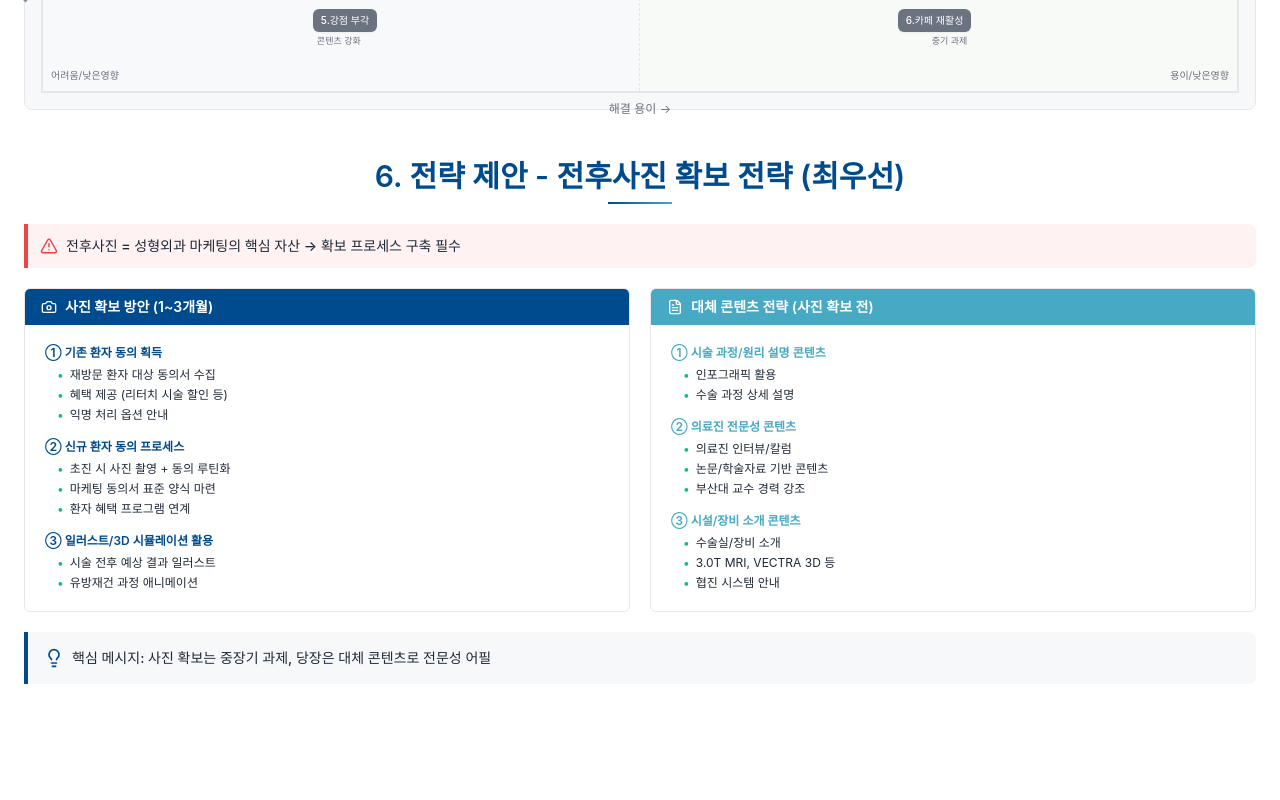
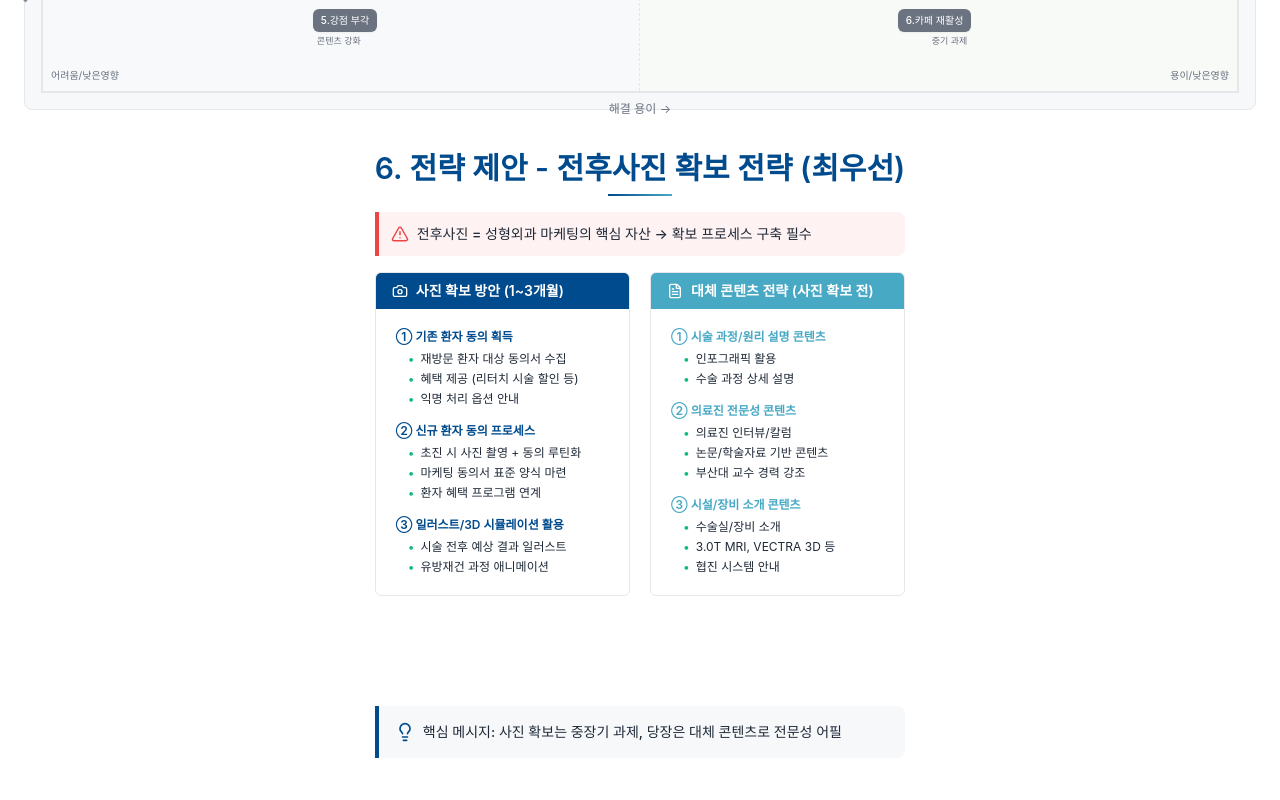
Before and after one commit to kevinkim1975/amp, a Next.js app: page / in a window 1280 px wide. Shown: the part 10100-10900 px from the top of the page. Built offline with nearby package versions, Linux system fonts and the light colour scheme.

Commit message:
"fix-Section14-flexbox-distribution"

```diff
--- a/src/components/sections/Section14PhotoStrategy.tsx
+++ b/src/components/sections/Section14PhotoStrategy.tsx
@@ -2,10 +2,11 @@
  * Section14PhotoStrategy - 전략 제안: 전후사진 확보 전략
  * Design Guide (docs/design-guide.md) 기반
  *
- * 수정: 2026-01-13 - v0.dev MCP 기반 컴팩트 레이아웃
- * - 하단 겹침 해결: py-12 → py-5, mb-8 → mb-4
- * - 카드 내부 간격 축소: space-y-6 → space-y-3
- * - 한 페이지에 모든 콘텐츠 표시 (스크롤 없음)
+ * 수정: 2026-01-13 - Flexbox 분배로 하단 여백 최적화
+ * - section: flex flex-col 추가
+ * - container: flex flex-col flex-1
+ * - grid wrapper: flex-1 (여분 공간 흡수)
+ * - bottom callout: mt-auto (하단 고정)
  *
  * 데이터 소스: data/seoil-medical.yaml (page 14)
  */
@@ -14,16 +15,16 @@ import { AlertTriangle, Lightbulb, Camera, FileText } from "lucide-react"
 
 export function Section14PhotoStrategy() {
   return (
-    <section className="min-h-[calc(100vh-144px)] bg-white">
-      <div className="max-w-7xl mx-auto px-6 py-8">
+    <section className="min-h-[calc(100vh-144px)] flex flex-col bg-white">
+      <div className="max-w-7xl mx-auto px-6 py-6 flex flex-col flex-1">
         {/* Section Header */}
-        <div className="text-center mb-5">
+        <div className="text-center mb-4">
           <h2 className="text-3xl font-semibold text-[#004B8D] mb-2">6. 전략 제안 - 전후사진 확보 전략 (최우선)</h2>
           <div className="mx-auto w-16 h-0.5 bg-gradient-to-r from-[#004B8D] to-[#48A9C5]" />
         </div>
 
         {/* Warning Callout */}
-        <div className="mb-5 p-3 bg-[#FEF2F2] border-l-4 border-[#EF4444] rounded-r-lg">
+        <div className="mb-4 p-3 bg-[#FEF2F2] border-l-4 border-[#EF4444] rounded-r-lg">
           <div className="flex items-center gap-2">
             <AlertTriangle className="text-[#EF4444] flex-shrink-0" size={18} />
             <p className="text-sm text-[#1F2937] font-medium">
@@ -32,15 +33,16 @@ export function Section14PhotoStrategy() {
           </div>
         </div>
 
-        {/* Two Column Strategy */}
-        <div className="grid grid-cols-1 lg:grid-cols-2 gap-5 mb-5">
+        {/* Two Column Strategy - flex-1로 공간 흡수 */}
+        <div className="flex-1 mb-4">
+          <div className="grid grid-cols-1 lg:grid-cols-2 gap-5 h-full">
             {/* 사진 확보 방안 */}
-          <div className="bg-white border border-[#E5E7EB] rounded-md overflow-hidden">
+            <div className="flex flex-col bg-white border border-[#E5E7EB] rounded-md overflow-hidden">
               <div className="bg-[#004B8D] px-4 py-2 flex items-center gap-2">
                 <Camera className="text-white" size={16} />
                 <h3 className="text-sm font-semibold text-white">사진 확보 방안 (1~3개월)</h3>
               </div>
-            <div className="p-5 space-y-4">
+              <div className="flex-1 p-5 space-y-4">
                 {/* 기존 환자 동의 획득 */}
                 <div>
                   <h4 className="text-xs font-semibold text-[#004B8D] mb-1.5">① 기존 환자 동의 획득</h4>
@@ -97,12 +99,12 @@ export function Section14PhotoStrategy() {
             </div>
 
             {/* 대체 콘텐츠 전략 */}
-          <div className="bg-white border border-[#E5E7EB] rounded-md overflow-hidden">
+            <div className="flex flex-col bg-white border border-[#E5E7EB] rounded-md overflow-hidden">
               <div className="bg-[#48A9C5] px-4 py-2 flex items-center gap-2">
                 <FileText className="text-white" size={16} />
                 <h3 className="text-sm font-semibold text-white">대체 콘텐츠 전략 (사진 확보 전)</h3>
               </div>
-            <div className="p-5 space-y-4">
+              <div className="flex-1 p-5 space-y-4">
                 {/* 시술 과정/원리 설명 콘텐츠 */}
                 <div>
                   <h4 className="text-xs font-semibold text-[#48A9C5] mb-1.5">① 시술 과정/원리 설명 콘텐츠</h4>
@@ -158,9 +160,10 @@ export function Section14PhotoStrategy() {
               </div>
             </div>
           </div>
+        </div>
 
-        {/* Insight Callout */}
-        <div className="p-4 bg-[#F6F8FA] border-l-4 border-[#004B8D] rounded-r-lg">
+        {/* Insight Callout - mt-auto로 하단 고정 */}
+        <div className="mt-auto p-4 bg-[#F6F8FA] border-l-4 border-[#004B8D] rounded-r-lg">
           <div className="flex gap-2 items-center">
             <Lightbulb className="text-[#004B8D] flex-shrink-0" size={20} />
             <p className="text-sm text-[#1F2937] font-medium">
```
Also changed, not shown: 1 other file (tests, documents, lock files or other folders). Lines whose indentation alone changed are shown as unchanged.
